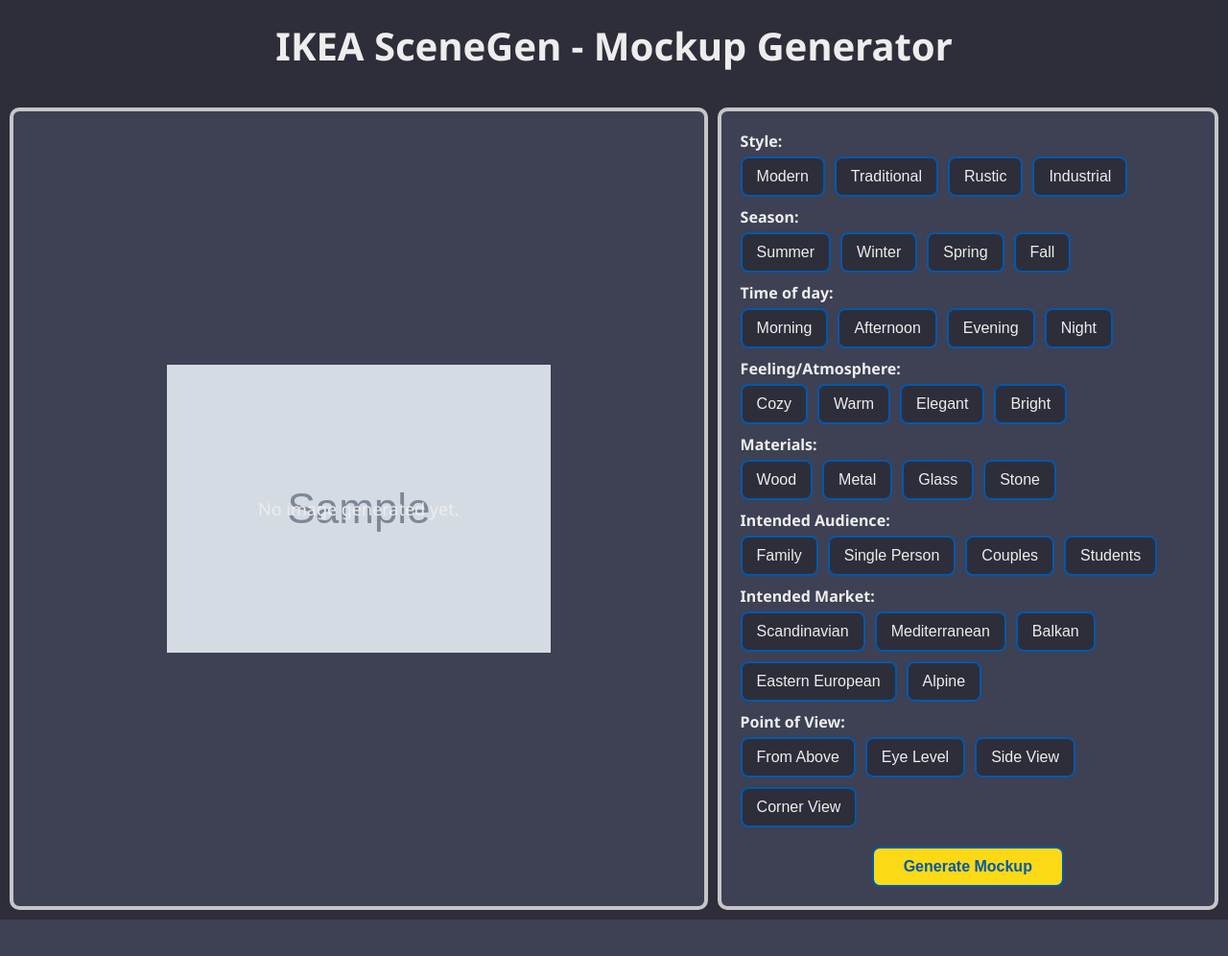
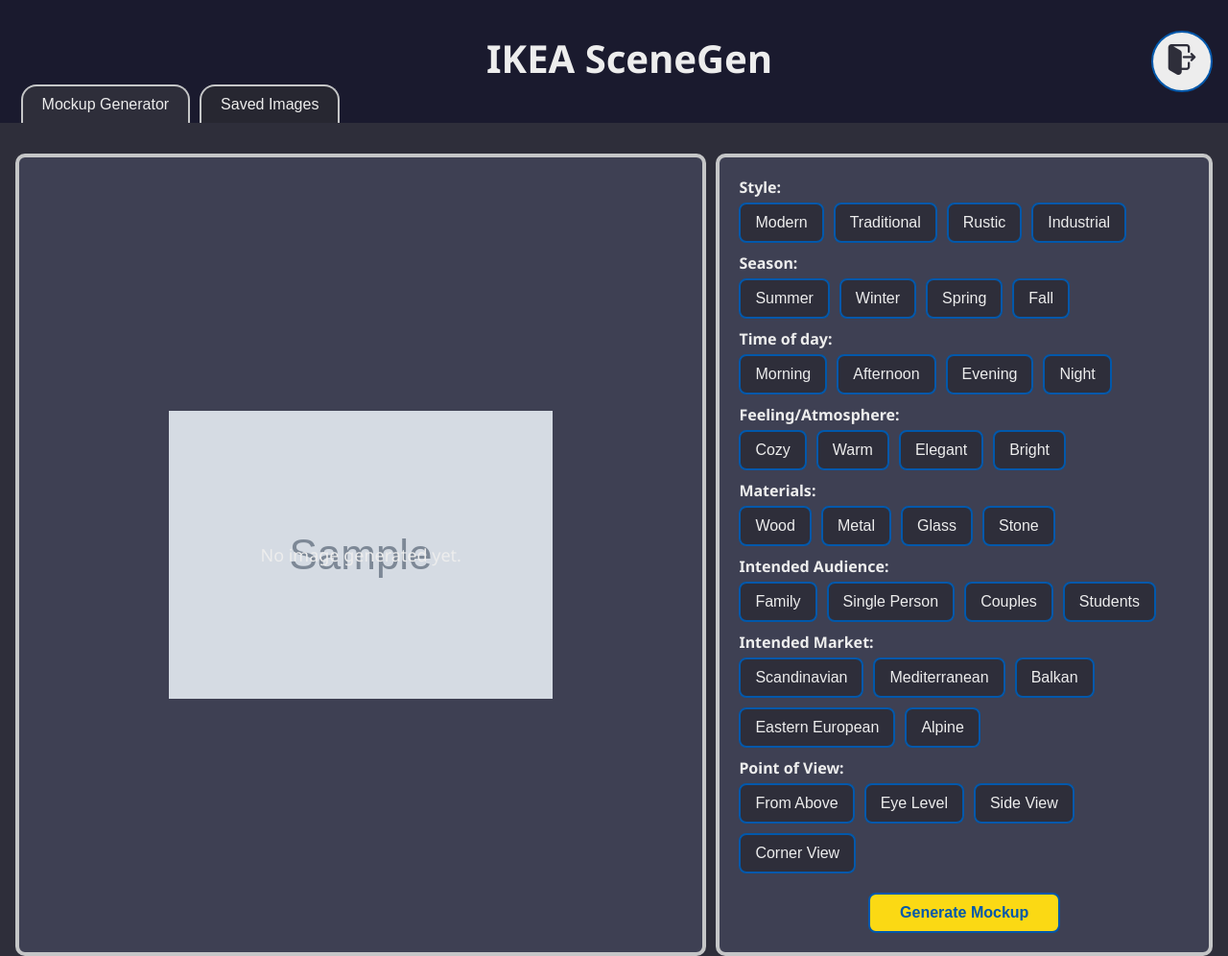
Before and after one commit to GillisC/ikea-scenegen, a Python web app: template project/templates/index.html in a window 1280 px wide. Shown: the whole page at 96% size. Before the commit the page ends 958 px from the top, so only its background shows below. Run offline with Jinja, Linux system fonts and the light colour scheme; the template is opened without the code that fills it: most values are stand-ins (such as "Sample title", 1, 10 or a date in 2020); grey boxes marked "Sample" are stand-in pictures.

Commit message:
added tabs

```diff
--- a/project/static/style.css
+++ b/project/static/style.css
@@ -7,6 +7,7 @@
     --dark-slate: #1A1A2E;  /* Primary backgrounds */
     --charcoal: #2E2E3A;    /* Section or card backgrounds */
     --soft-gray: #3E4053;   /* Borders and lighter backgrounds */
+    --darker-charcoal: #272731;
 
     /* Text colors */
     --off-white: #EDEDED;   /* Primary text */
@@ -34,9 +35,90 @@ body {
     display: flex;
     width: 100%;
     justify-content: space-between;
-    padding: 10px;
+    padding-top: 10rem;
+    padding-left: 1rem;
+    padding-right: 1rem;
     box-sizing: border-box;
     gap: 10px;
+
+}
+
+/* Header Styling */
+.header-bar {
+    width: 100%; /* Full width of the viewport */
+    height: 8rem; /* You can adjust this height as needed */
+    background-color: var(--dark-slate); /* Adjust color to fit the design */
+    display: flex;
+    justify-content: center;
+    align-items: center; /* Center items vertically */
+    padding: 0 1rem; /* Add some padding to the sides */
+    position: fixed; /* Keeps the header fixed at the top */
+    top: 0;
+    left: 0;
+    z-index: 1000; /* Ensures it stays on top of other elements */
+    text-align: center;
+}
+
+.tabs-container {
+    position: absolute;
+    height: 2.5rem;
+    top: 5.5rem;
+    left: 0.1rem;
+    display: flex;
+    justify-content: left;
+    gap: 10px;
+    padding-left: 20px;
+    z-index: 1001; /* Ensure tabs are above the header */
+}
+
+.tab-button {
+    padding: 10px 20px;
+    background-color: var(--darker-charcoal);
+    cursor: pointer;
+    font-size: 16px;
+    border-radius: 1rem 1rem 0 0; /* Rounded top edges */
+    transition: background-color 0.3s ease;
+    color: var(--off-white);
+    border-color: var(--cool-gray);
+    border-bottom: none;
+}
+
+.tab-button.active {
+    background-color: var(--charcoal); /* Active tab background */
+    border-bottom: none;
+}
+
+.tab-button:hover {
+    background-color: var(--cool-gray);
+}
+
+.tab-content {
+    display: none;
+}
+
+.tab-content.active {
+    display: block; /* Only active tab content is shown */
+}
+
+.logout-button {
+    position: absolute;
+    top: 2rem;
+    right: 1rem;
+    width: 4rem;
+    height: 4rem;
+    border-radius: 50%;
+    background-color: var(--off-white);
+    justify-content: center;
+    align-items: center;
+    cursor: pointer;
+    transition: background-color 0.3s ease;
+    margin-right: 2rem;
+}
+
+.logout-icon {
+    position: relative;
+    width: 80%;
+    height: 80%;
 }
 
 .image-box {
--- a/project/templates/index.html
+++ b/project/templates/index.html
@@ -7,9 +7,30 @@
     <link rel="stylesheet" href="static/style.css">
 </head>
 <body>
-    <h1 class="title-text">IKEA SceneGen - Mockup Generator</h1>
 
+    <!-- Header at the top of the page -->
+    <header>
+        <div class="header-bar">
+            <h1 class=title-text>IKEA SceneGen</h1>
+            <div class="logout-container">
+                <form action="/logout", method="post">
+                    <button class="logout-button">
+                        <img src="{{ url_for('static', filename='img/logout.png') }}" alt="Logout" class="logout-icon">
+                    </button>
+                </form>
+            </div>
+        </div>
+    </header>
+
+    <div class="tabs-container">
+        <button class="tab-button active" onclick="openTab('generate')">Mockup Generator</button>
+        <button class="tab-button" onclick="openTab('saved')">Saved Images</button>
+    </div>
+
+    <!-- Mockup generation tab content -->
+    <div id="generate" class="tab-content active">
         <div class="container">
+            <!-- The box where the image is loaded -->
             <div class="image-box">
                 <img id="generated-image" src="{{ image_url }}">
                 <a href="{{ image_url }}" download="mockup_image.png" id="download-link">
@@ -115,6 +136,37 @@
             </div>
 
         </div>
+    </div>
+
+    <!-- Saved images tab content-->
+    <div id="saved" class="tab-content">
+        <h1>saved images here</h1>
+    </div>
+
     <script src="{{ url_for('static', filename='js/script.js') }}"></script>
+    <script>
+        function openTab(tabName) {
+        console.log("")
+        var i;
+        var tabContent = document.getElementsByClassName("tab-content");
+        var tabButtons = document.getElementsByClassName("tab-button");
+
+        // Hide all tab content
+        for (i = 0; i < tabContent.length; i++) {
+            tabContent[i].style.display = "none";
+            tabContent[i].classList.remove("active");
+        }
+
+        // Remove active class from all buttons
+        for (i = 0; i < tabButtons.length; i++) {
+            tabButtons[i].classList.remove("active");
+        }
+
+        // Show the selected tab content and mark the button as active
+        document.getElementById(tabName).style.display = "block";
+        document.getElementById(tabName).classList.add("active");
+        event.currentTarget.classList.add("active");
+    }
+    </script>
 </body>
 </html>
```
Also changed, not shown: project/backend/database_handler.py (+12 -0 lines), project/main.py (+44 -1 lines), database_local.db, project/static/img/logout.png (added), 1 other file. Lines whose indentation alone changed are shown as unchanged.
